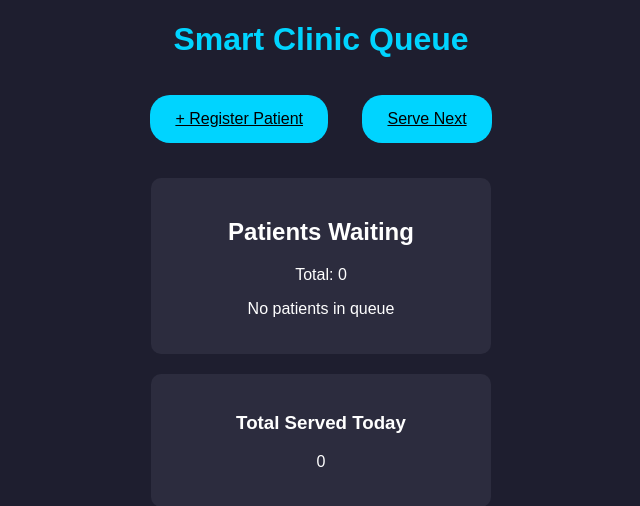
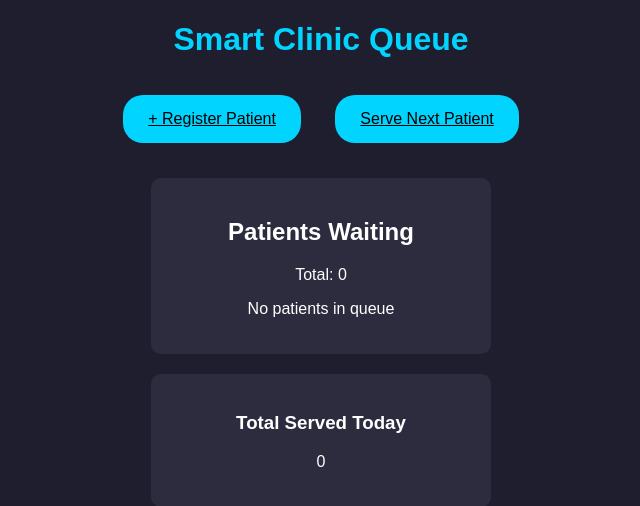
Before and after one commit to x-fvctor/smart-clinic-queue, a Flask app: page / in a window 1280 px wide. Shown: the top 506 px of the page, without its empty margins (319-959 px from the left). Run offline with Flask 3, Linux system fonts and the light colour scheme.

Commit message:
index updated

```diff
--- a/templates/index.html
+++ b/templates/index.html
@@ -10,7 +10,7 @@
 
     <div class="actions">
         <a href="/add">+ Register Patient</a>
-        <a href="/serve">Serve Next</a>
+        <a href="/serve">Serve Next Patient</a>
     </div>
 
     <div class="card">
```
